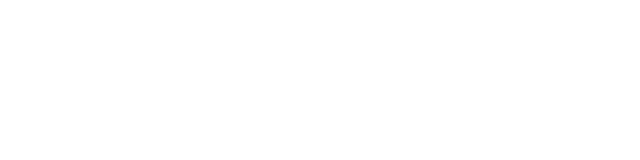
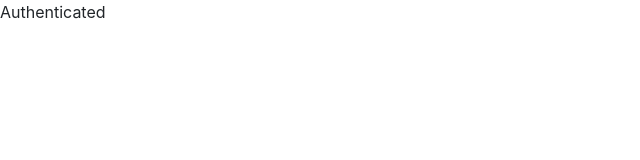
Before and after one commit to saijamii/employee-management, a React (Create React App) app: page /app/report in a window 1280 px wide. Before the commit this address had no page. Shown: the top 160 px of the page, without its empty margins (0-640 px from the left). Built offline with nearby package versions, Linux system fonts and the light colour scheme.

Commit message:
Warninig

```diff
--- a/src/App.js
+++ b/src/App.js
@@ -6,7 +6,7 @@ export default function App() {
   return (
     <Router>
       <Routes>
-        <Route path="/" element={<Authenticated />} />
+        <Route path="*" element={<Authenticated />} />
       </Routes>
     </Router>
   );
```
